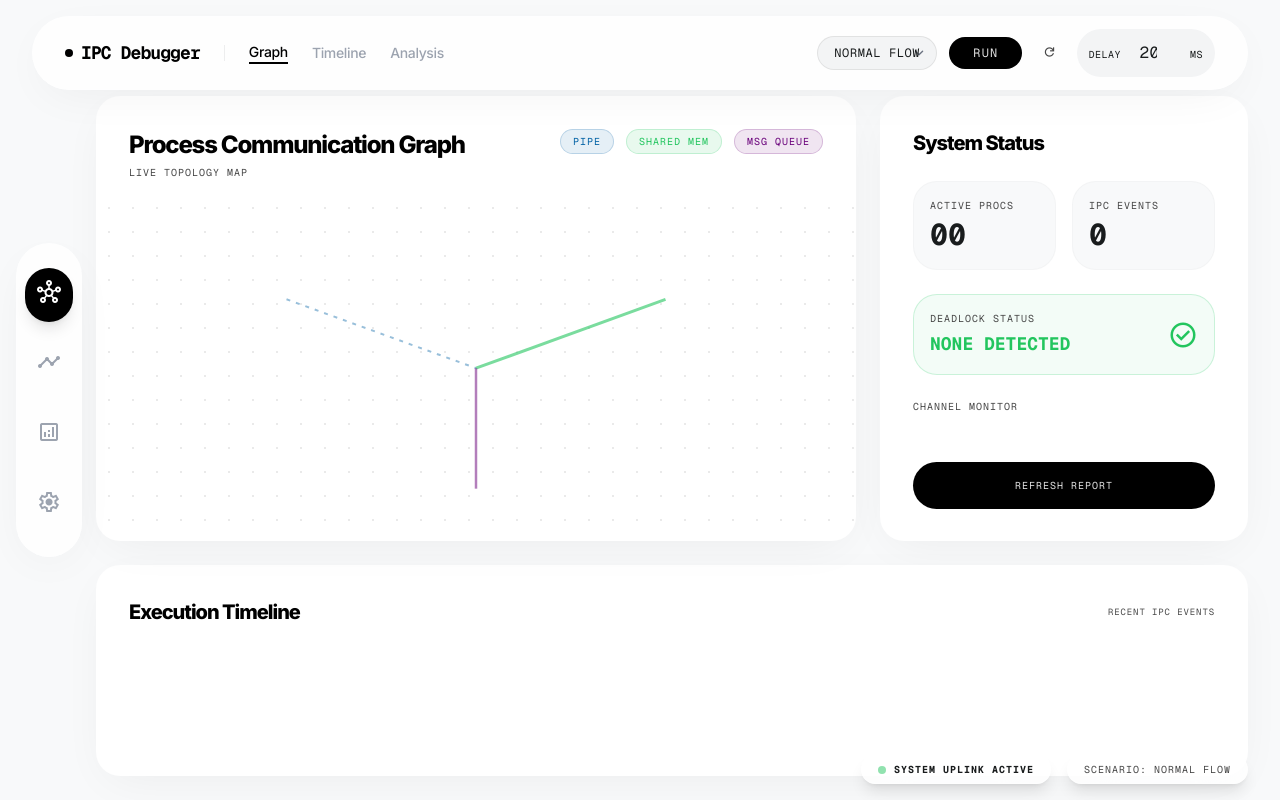
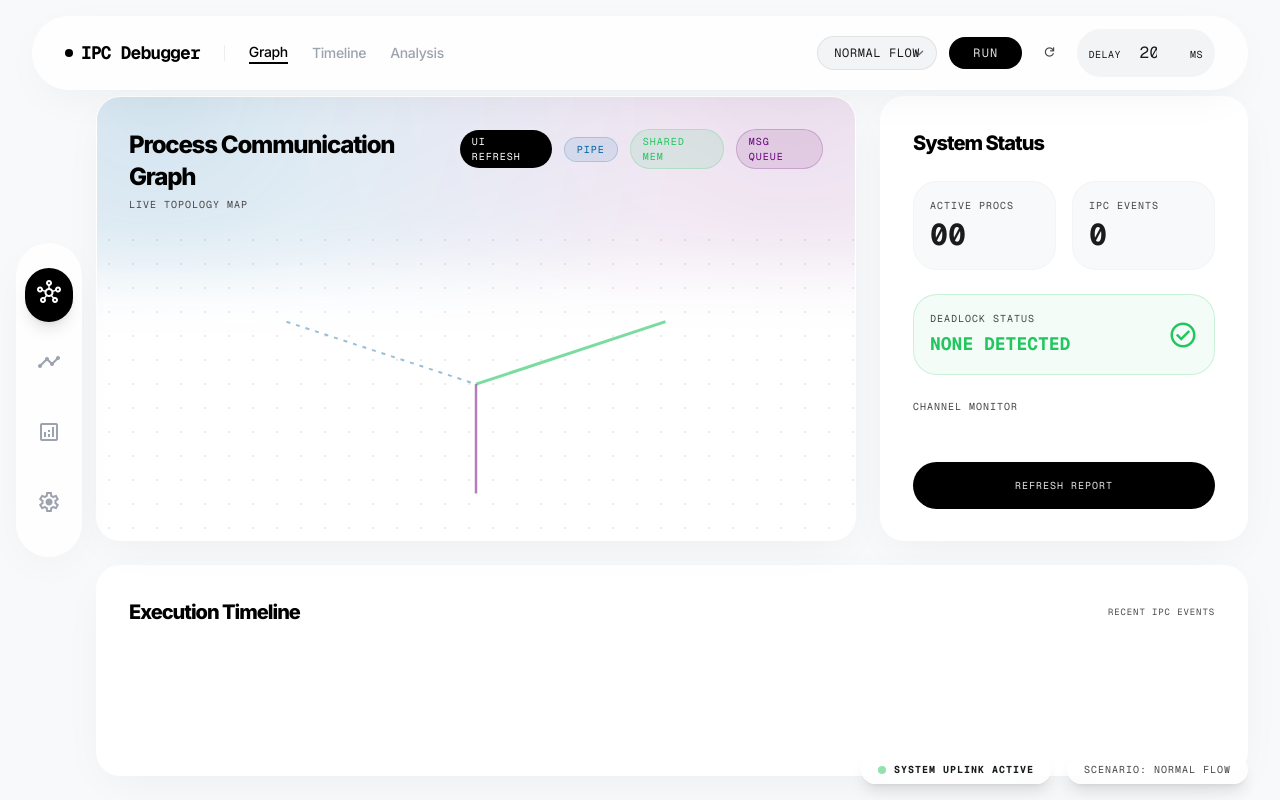
Before and after one commit to aaryan-godara-1/Inter-Process-Communication-IPC-Debugger, a plain HTML site: page frontend/index.html in a window 1280 px wide. Drawn offline with nearby package versions, Linux system fonts and the light colour scheme; no server answers.

Commit message:
feat(ui): refresh dashboard visuals

```diff
--- a/frontend/index.html
+++ b/frontend/index.html
@@ -49,10 +49,11 @@
     .node-pulse { animation: pulse 4s cubic-bezier(0.4, 0, 0.6, 1) infinite; }
     @keyframes pulse { 0%, 100% { opacity: 1; transform: scale(1); } 50% { opacity: 0.8; transform: scale(1.02); } }
     .grid-bg { background-image: radial-gradient(circle, #00000015 1px, transparent 1px); background-size: 24px 24px; }
+    .aurora-bg { position: absolute; inset: -30% -20% auto -20%; height: 70%; background: radial-gradient(circle at 20% 40%, rgba(0, 97, 164, 0.18), transparent 60%), radial-gradient(circle at 80% 30%, rgba(105, 0, 122, 0.14), transparent 58%); filter: blur(30px); pointer-events: none; }
     .node-draggable { transition: transform 0.2s cubic-bezier(0.2, 0, 0, 1), box-shadow 0.2s ease; }
     .node-draggable:hover { transform: scale(1.05); }
   </style>
-  <title>IPC Debugger</title>
+  <title>IPC Debugger Control Center</title>
 </head>
 <body class="font-body text-on-surface h-screen w-screen flex flex-col overflow-hidden bg-background">
   <nav class="fixed top-0 left-0 right-0 z-50 flex items-center justify-between px-8 py-3 bg-white/80 backdrop-blur-xl rounded-full mt-4 mx-auto max-w-[95%] shadow-[0_12px_48px_-12px_rgba(25,28,29,0.06)] border border-white/20">
@@ -95,12 +96,14 @@
 
   <main class="flex-1 mt-24 mb-6 ml-24 mr-8 grid grid-cols-12 grid-rows-6 gap-6 h-[calc(100vh-140px)]">
     <section class="col-span-8 row-span-4 bg-surface-container-lowest rounded-lg shadow-[0_12px_48px_-12px_rgba(25,28,29,0.06)] relative flex flex-col overflow-hidden border border-white/20">
+      <div class="aurora-bg"></div>
       <div class="p-8 pb-4 flex justify-between items-start z-10">
         <div>
           <h2 class="font-headline font-extrabold text-2xl tracking-tighter text-primary">Process Communication Graph</h2>
           <p id="clusterLabel" class="font-mono text-[10px] uppercase tracking-widest text-on-surface-variant mt-1">Live Topology Map</p>
         </div>
-        <div class="flex gap-3">
+        <div class="flex gap-3 items-center">
+          <span class="px-3 py-1 bg-black text-white rounded-full font-mono text-[10px] uppercase tracking-widest">UI Refresh</span>
           <span class="px-3 py-1 bg-secondary/10 text-secondary rounded-full font-mono text-[10px] uppercase tracking-widest border border-secondary/20">Pipe</span>
           <span class="px-3 py-1 bg-[#22c55e]/10 text-[#22c55e] rounded-full font-mono text-[10px] uppercase tracking-widest border border-[#22c55e]/20">Shared Mem</span>
           <span class="px-3 py-1 bg-tertiary/10 text-tertiary rounded-full font-mono text-[10px] uppercase tracking-widest border border-tertiary/20">Msg Queue</span>
```
